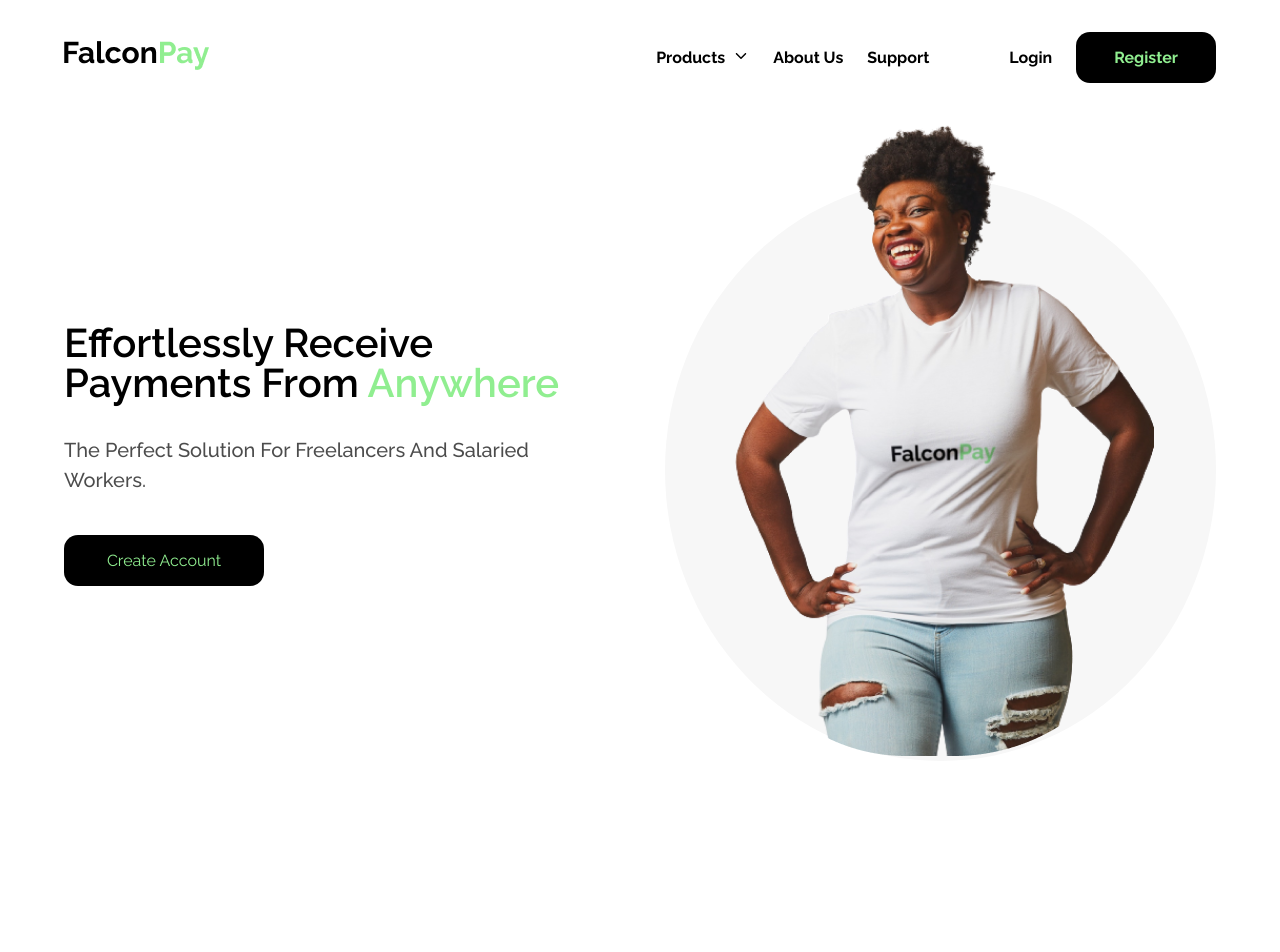
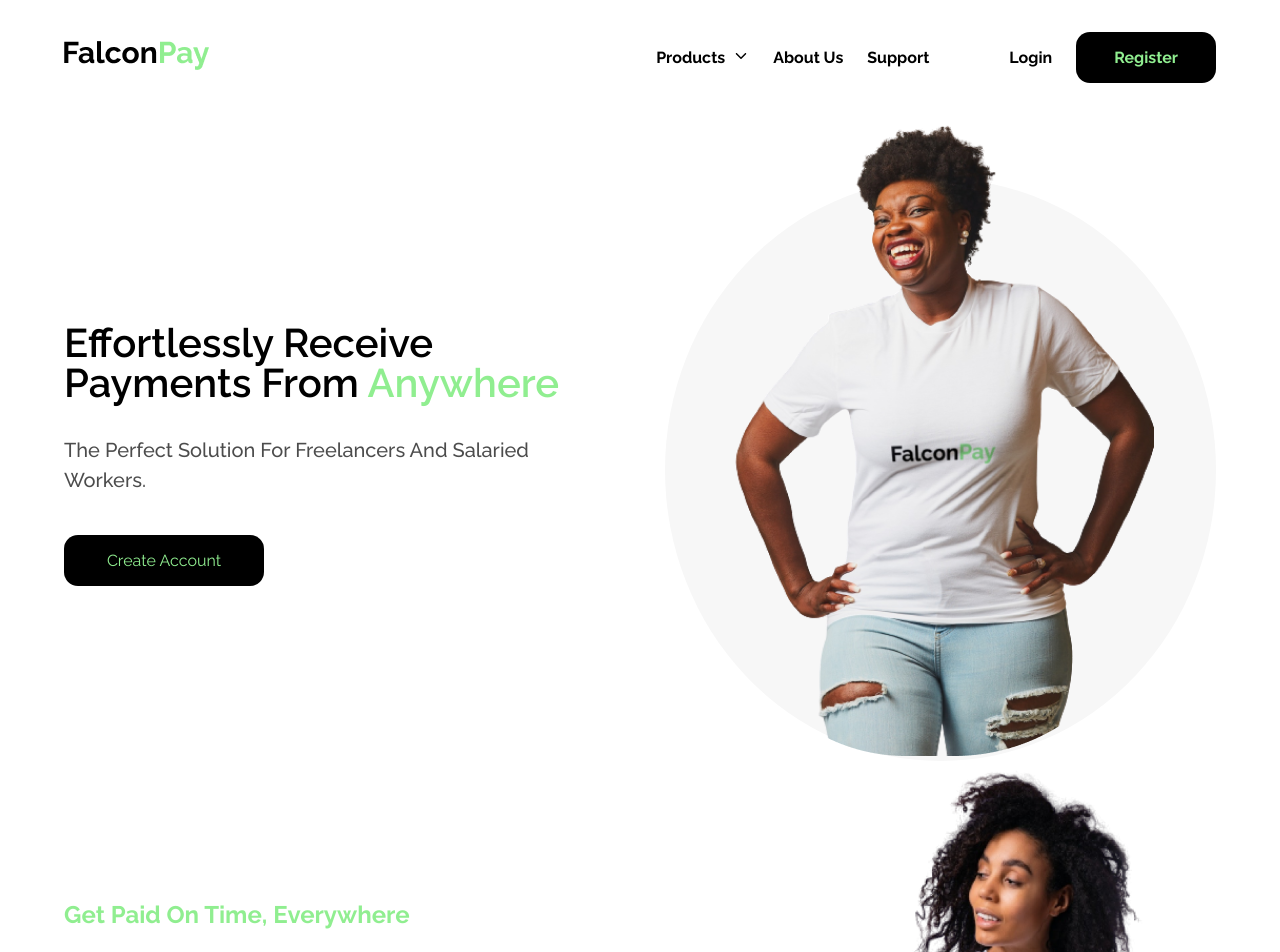
Before and after one commit to Ayanda-boluwatife/falcon-pay, a React (Create React App) app: page / in a window 1280 px wide. Shown: the top 952 px of the page. Before the commit the page ends 830 px from the top, so only its background shows below. Built offline with nearby package versions, Linux system fonts and the light colour scheme.

Commit message:
added advert section to the homepage

```diff
--- a/src/pages/Home.js
+++ b/src/pages/Home.js
@@ -1,4 +1,5 @@
 import React from 'react'
+import Advert from '../components/Advert'
 import Header from '../components/Header'
 import Hero from '../components/Hero'
 
@@ -7,6 +8,7 @@ const Home = () => {
     <>
         <Header />
         <Hero />
+        <Advert />
     </>
   )
 }
```
